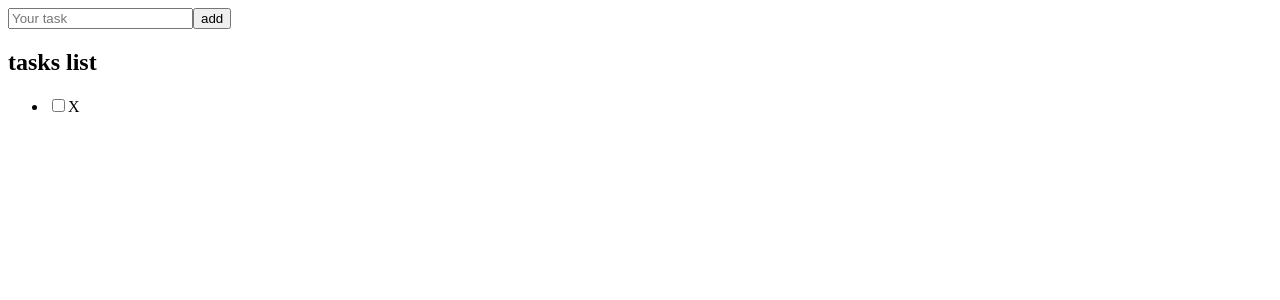
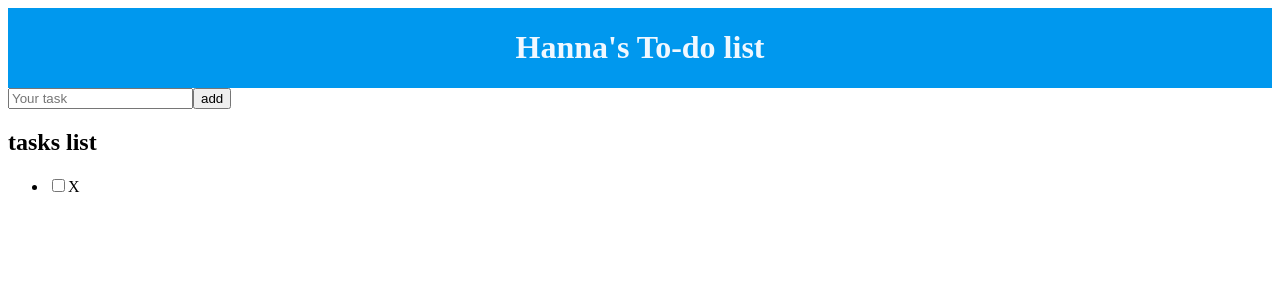
Before and after one commit to HannaTkachenko/todo, a React (Create React App) app: page / in a window 1280 px wide. Shown: the top 300 px of the page. Built offline with nearby package versions, Linux system fonts and the light colour scheme.

Commit message:
Add header

```diff
--- a/src/App.js
+++ b/src/App.js
@@ -1,6 +1,6 @@
 import Todo from './components/Todo/';
 
-function App() {
+const App = () => {
   return (
     <>
     <Todo/>
--- /dev/null
+++ b/src/components/Todo/Header/Header.module.scss
@@ -0,0 +1,12 @@
+
+
+.header {
+  display: flex;
+  align-items: center;
+  justify-content: center;
+
+  background-color: #0098EE;
+  color: aliceblue;
+
+
+}
--- /dev/null
+++ b/src/components/Todo/Header/index.js
@@ -0,0 +1,12 @@
+import React from 'react';
+import styles from './Header.module.scss'
+
+const Header = () => {
+  return (
+    <header className={styles.header}>
+      <h1>Hanna's To-do list</h1>
+    </header>
+  );
+}
+
+export default Header;
--- a/src/components/Todo/index.js
+++ b/src/components/Todo/index.js
@@ -2,6 +2,7 @@ import React from "react";
 import { useTodo } from "./../../hooks";
 import TodoForm from "./../Forms/TodoForm/";
 import TodoList from "./TodoList";
+import Header from "./Header";
 
 const Todo = () => {
   const { tasks, setTasks, addTask, setDoneTask, deleteTask } = useTodo([
@@ -12,14 +13,17 @@ const Todo = () => {
     },
   ]);
   return (
-    <div>
+    <>
+      <Header />
+      <section>
         <TodoForm addTask={addTask} />
         <TodoList
           tasks={tasks}
           setDoneTask={setDoneTask}
           deleteTask={deleteTask}
         />
-    </div>
+      </section>
+    </>
   );
 };
 
--- /dev/null
+++ b/src/styles/styles.scss
@@ -0,0 +1,13 @@
+@import url('https://fonts.googleapis.com/css2?family=Montserrat:wght@400;500;700&display=swap');
+
+*{
+  box-sizing:border-box;
+}
+
+%text-style{
+  color:black;
+  text-align: left;
+  font-family: 'Montserrat', sans-serif;
+  font-size: 14px;
+  font-weight: normal;
+}
```
Lines whose indentation alone changed are shown as unchanged.
